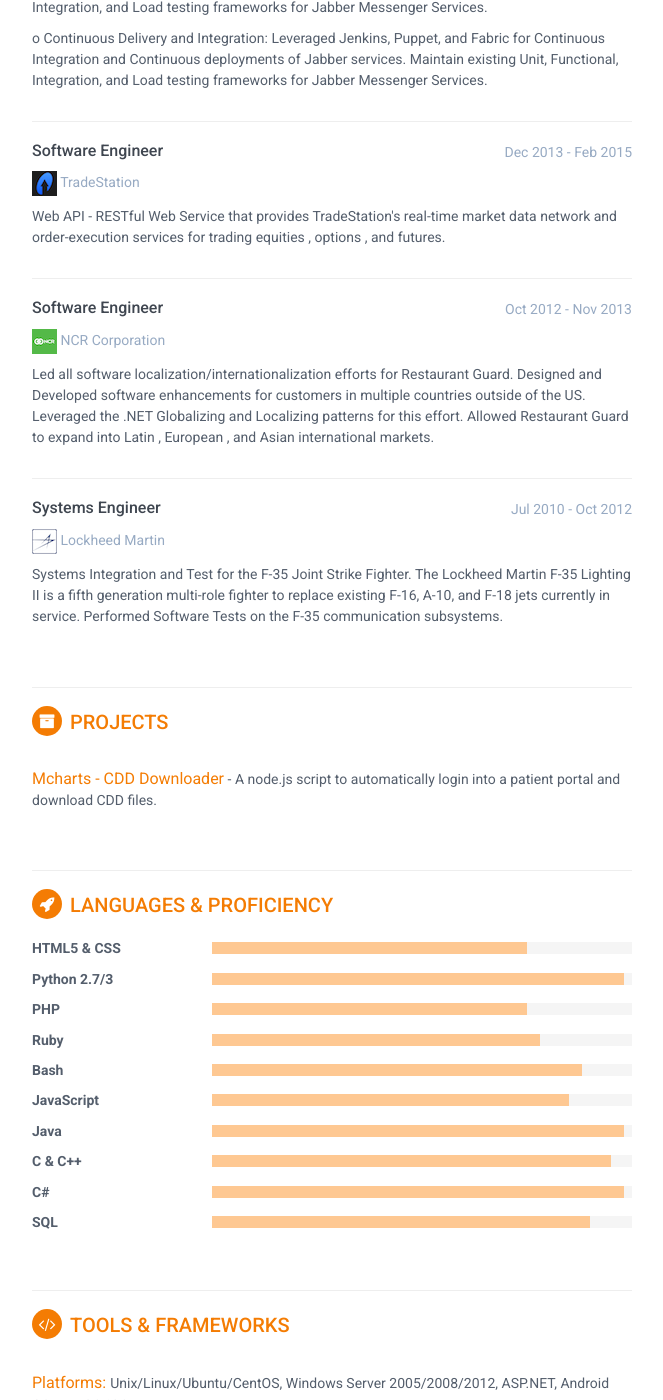
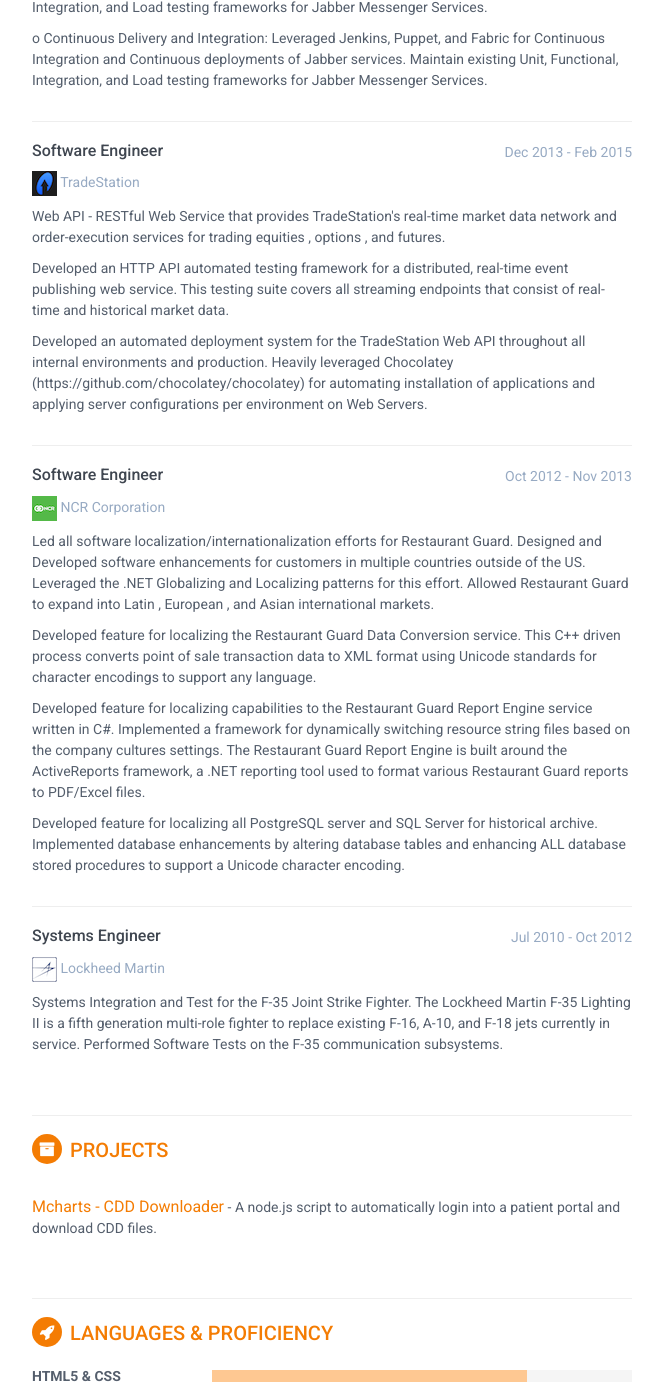
Before and after one commit to ivanfan12345/cv, a Jekyll site: the page built from index.html, in a window 1280 px wide and 1400 px high, scrolled down 1495 px. Shown: the whole window, without its empty margins (188-851 px from the left). Built offline with Jekyll 4.4.1, drawn with Linux system fonts in a browser that asks for light colours.

Commit message:
update tradestation and NCR experiences

```diff
--- a/_includes/experience.html
+++ b/_includes/experience.html
@@ -60,6 +60,8 @@
                     </div><!--//meta-->
                     <div class="details">
                         <p>Web API - RESTful Web Service that provides TradeStation's real-time market data network and order-execution services for trading equities , options , and futures.</p>
+                        <p>Developed an HTTP API automated testing framework for a distributed, real-time event publishing web service. This testing suite covers all streaming endpoints that consist of real-time and historical market data.</p>
+                        <p>Developed an automated deployment system for the TradeStation Web API throughout all internal environments and production. Heavily leveraged Chocolatey (https://github.com/chocolatey/chocolatey) for automating installation of applications and applying server configurations per environment on Web Servers. </p>
                     </div><!--//details-->
                 </div><!--//item-->
                 <hr>
@@ -73,6 +75,9 @@
                     </div><!--//meta-->
                     <div class="details">
                         <p>Led all software localization/internationalization efforts for Restaurant Guard. Designed and Developed software enhancements for customers in multiple countries outside of the US. Leveraged the .NET Globalizing and Localizing patterns for this effort. Allowed Restaurant Guard to expand into Latin , European , and Asian international markets.</p>
+                        <p>Developed feature for localizing the Restaurant Guard Data Conversion service. This C++ driven process converts point of sale transaction data to XML format using Unicode standards for character encodings to support any language.</p>
+                        <p>Developed feature for localizing capabilities to the Restaurant Guard Report Engine service written in C#.  Implemented a framework for dynamically switching resource string files based on the company cultures settings. The Restaurant Guard Report Engine is built around the ActiveReports framework, a .NET reporting tool used to format various Restaurant Guard reports to PDF/Excel files.</p>
+                        <p>Developed feature for localizing all PostgreSQL server and SQL Server for historical archive. Implemented database enhancements by altering database tables and enhancing ALL database stored procedures to support a Unicode character encoding.  </p>
                     </div><!--//details-->
                 </div><!--//item-->
                 <hr>
```
